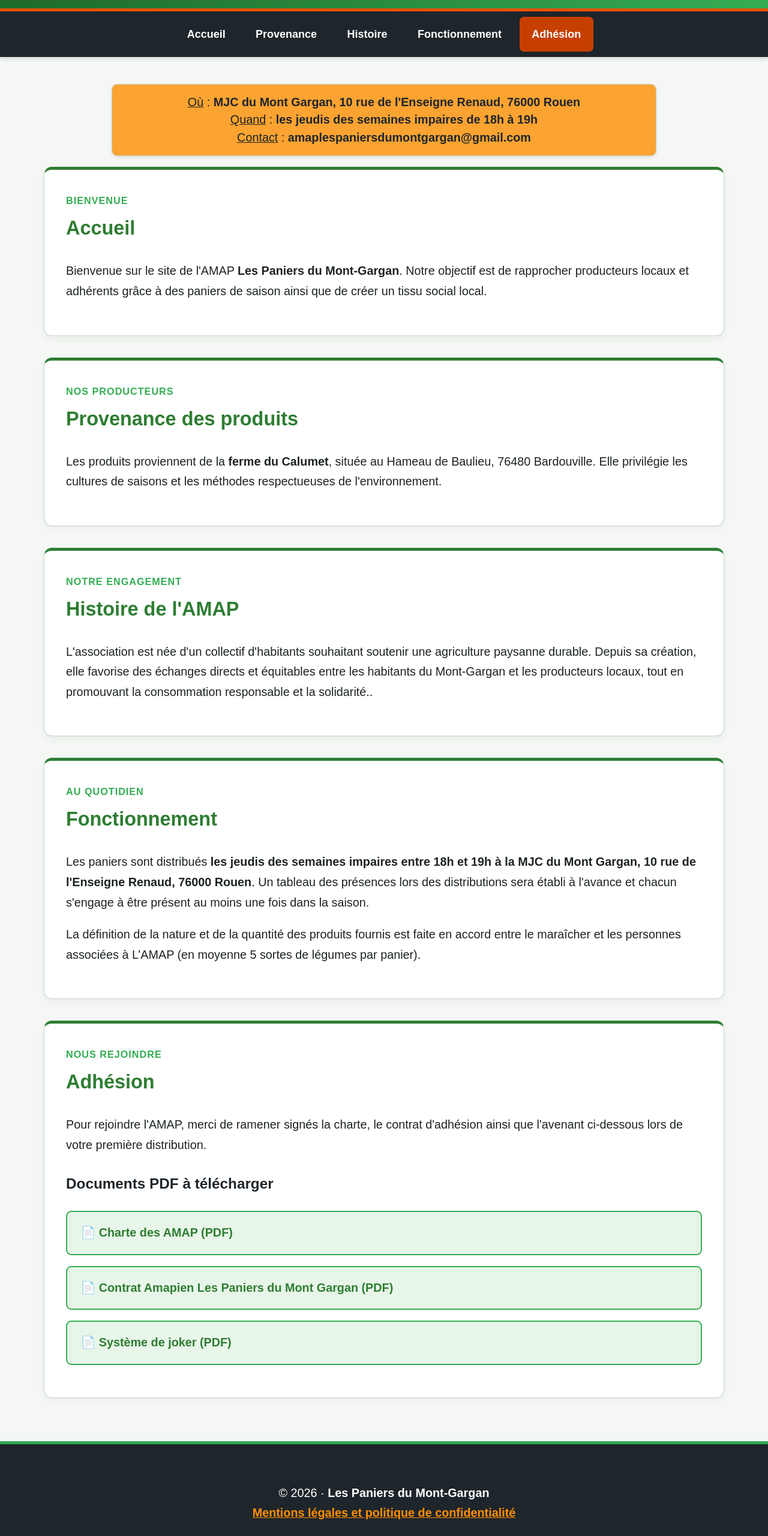
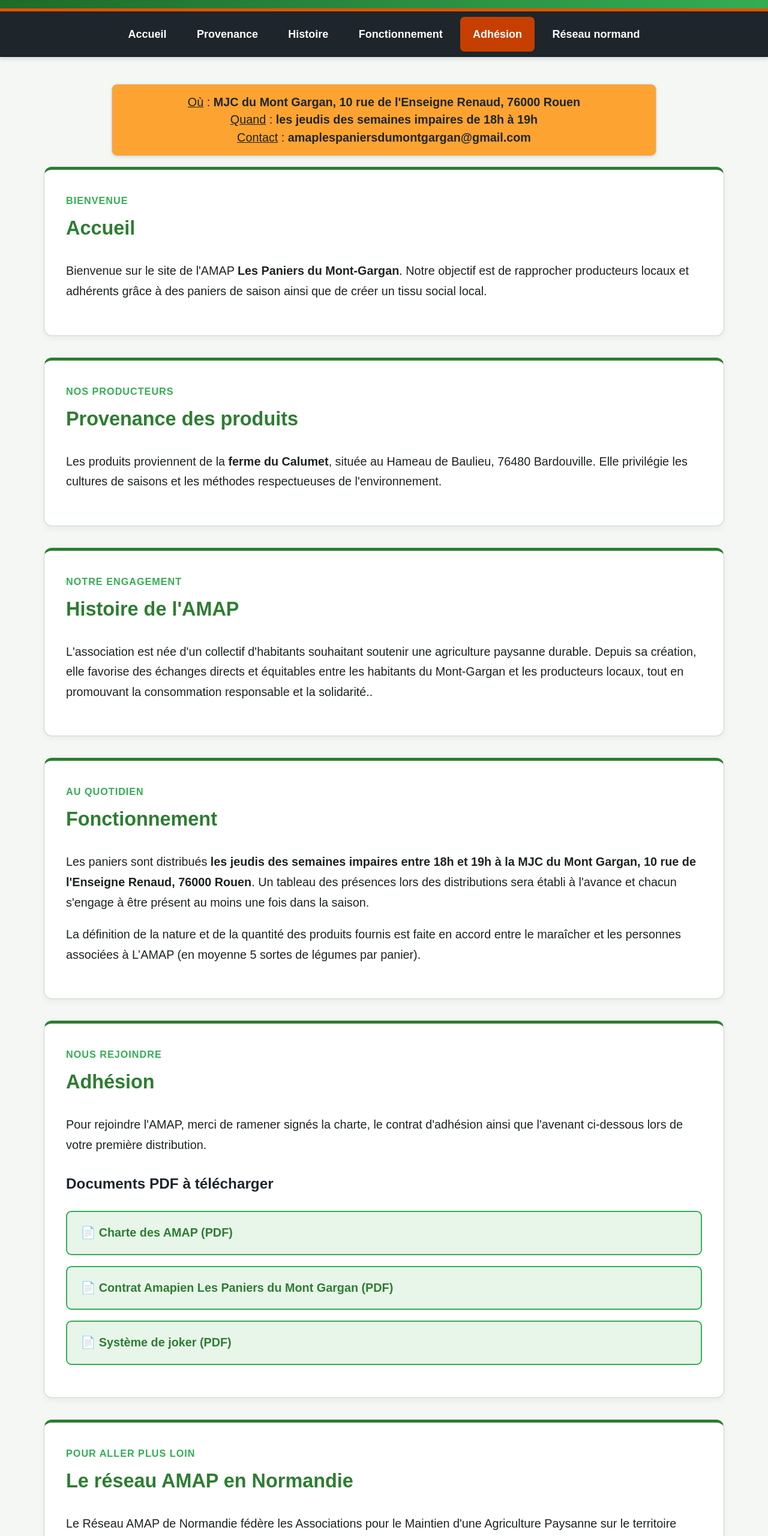
Before and after one commit to Gaspard-coder/AMAP, a website: page public/index.html in a window 1280 px wide. Shown: the part 240-2800 px from the top of the page at 60% size. Drawn offline with Linux system fonts and the light colour scheme.

Commit message:
give some buzz aux autres AMAP

```diff
--- a/public/index.html
+++ b/public/index.html
@@ -29,6 +29,7 @@
         <li><a href="#histoire">Histoire</a></li>
         <li><a href="#fonctionnement">Fonctionnement</a></li>
         <li class="adhesion-nav-btn"><a href="#adhesion">Adhésion</a></li>
+        <li><a href="#reseau"> Réseau normand</a></li>
       </ul>
     </nav>
 
@@ -103,6 +104,13 @@
           </li>
         </ul>
       </section>
+      <section id="reseau" aria-labelledby="titre-reseau">
+        <span class="section-tag">Pour aller plus loin</span>
+        <h2 id="titre-histoire">Le réseau AMAP en Normandie</h2>
+        <p>
+            Le Réseau AMAP de Normandie fédère les Associations pour le Maintien d'une Agriculture Paysanne sur le territoire normand. Il soutient le développement des AMAP locales, promeut une agriculture durable et de proximité et facilite les échanges entre producteurs et consommateurs engagés. Pour en savoir plus, visitez leur site :  <a href="https://reseau-amap-hn.com/">Réseau des AMAP</a>
+        </p>
+      </section>
     </main>
 
     <footer class="site-footer" role="contentinfo">
```
